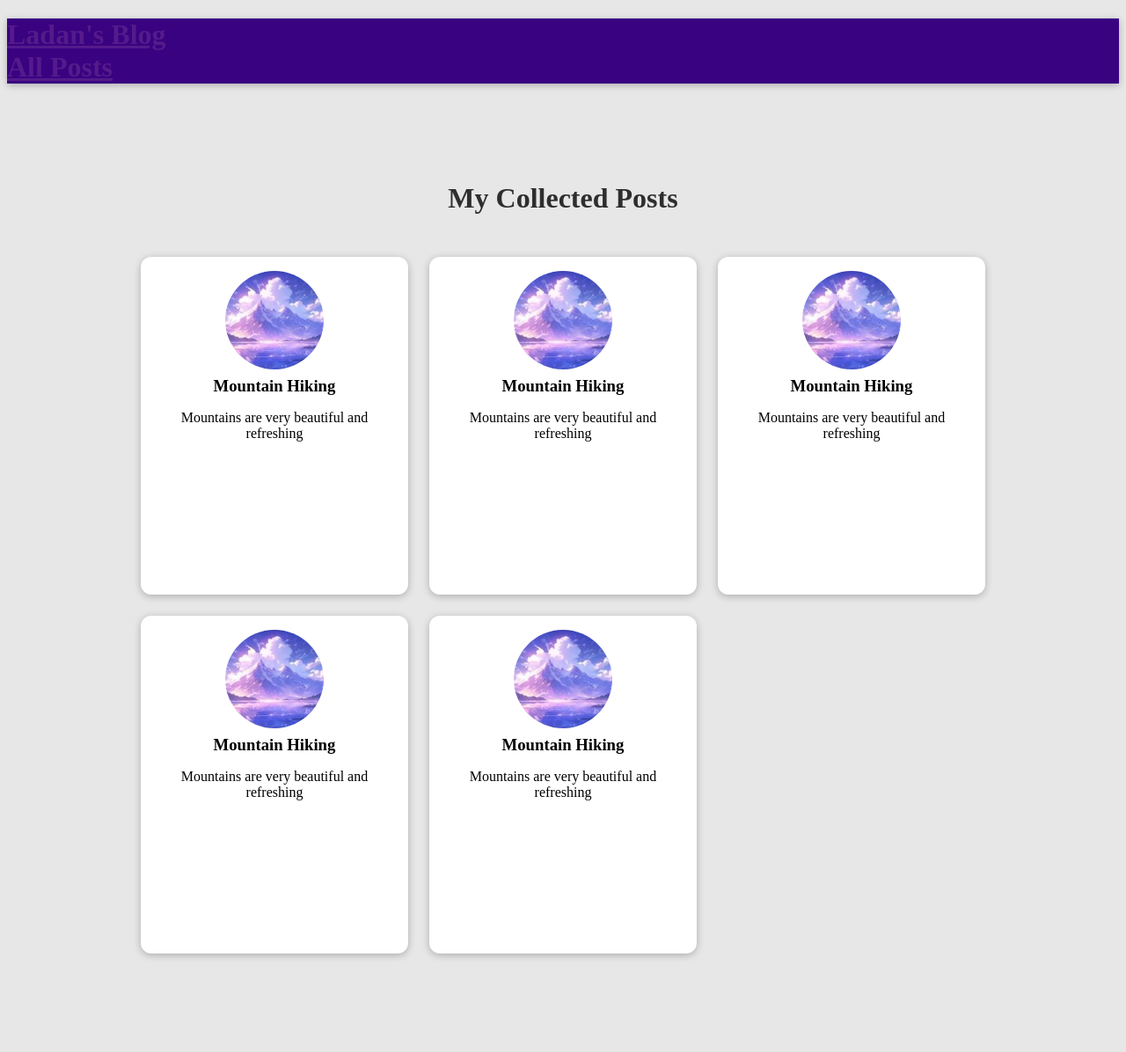
After one commit to Laaad/MyBlog, a Django app: template my_site/blog/templates/blog/all-posts.html in a window 1280 px wide. The commit adds this page. Shown: the whole page at 88% size. Run offline with Django 5.2, Linux system fonts and the light colour scheme; the template is opened without the code that fills it, so the values that code supplies are empty.

Commit message:
added all posts page + styling

```diff
--- /dev/null
+++ b/my_site/blog/static/blog/all-posts.css
@@ -0,0 +1,43 @@
+body {
+    background-color: #e7e7e7;
+  }
+
+  #main-navigation {
+    background-color: #390281;
+    box-shadow: 0 2px 8px rgba(0, 0, 0, 0.25);
+  }
+
+  #all-posts {
+    margin: 7rem auto;
+    width: 90%;
+    max-width: 60rem;
+  }
+
+  #all-posts h2 {
+    text-align: center;
+    font-size: 2rem;
+    color: #2e2e2e;
+    margin: 3rem 0;
+  }
+
+  ul {
+    list-style: none;
+    margin: 0;
+    padding: 0;
+    display: grid;
+    grid-template-columns: repeat(auto-fill, minmax(17rem, 1fr));
+    gap: 1.5rem;
+  }
+
+  .post img {
+    width: 7rem;
+    height: 7rem;
+  }
+
+  .post a {
+    height: 22rem;
+    transform-origin: center;
+    box-shadow: 0 2px 8px rgba(0, 0, 0, 0.25);
+    border-radius: 12px;
+    background-color: white;
+  }
--- /dev/null
+++ b/my_site/blog/static/blog/post.css
@@ -0,0 +1,43 @@
+.post {
+    display: flex;
+    flex-direction: column;
+    align-items: center;
+    text-align: center;
+  }
+
+  .post a {
+    text-decoration: none;
+    color: black;
+    transition: all 0.2s ease;
+    padding: 1rem;
+  }
+
+  .post a:hover,
+  .post a:active {
+    transform: scale(1.1);
+    background-color: #390281;
+    color: white;
+  }
+
+  .post img {
+    width: 5rem;
+    height: 5rem;
+    object-fit: cover;
+    border-radius: 50%;
+  }
+
+  .post h3 {
+    margin: 0.25rem 0;
+  }
+
+  .post time {
+    color: #666666;
+    margin: 0.25rem;
+    font-style: italic;
+    font-size: 0.85rem;
+  }
+
+  .post:hover time,
+  .post:active time {
+    color: white;
+  }
--- /dev/null
+++ b/my_site/blog/templates/blog/all-posts.html
@@ -0,0 +1,26 @@
+{% extends 'base.html' %}
+{% load static %}
+
+{% block title %}
+    All My Posts
+{% endblock %}
+
+{% block css_files %}
+<link rel="stylesheet" href="{% static 'blog/post.css' %}">
+<link rel="stylesheet" href="{% static 'blog/all-posts.css' %}" />
+{% endblock %}
+
+{% block content %}
+    <section id="all-posts">
+        <h2>
+            My Collected Posts
+        </h2>
+        <ul>
+            {% include "blog/includes/post.html" %}
+            {% include "blog/includes/post.html" %}
+            {% include "blog/includes/post.html" %}
+            {% include "blog/includes/post.html" %}
+            {% include "blog/includes/post.html" %}
+        </ul>
+    </section>
+{% endblock %}
--- /dev/null
+++ b/my_site/blog/templates/blog/includes/post.html
@@ -0,0 +1,12 @@
+{% load static %}
+<li>
+    <article class="post">
+        <a href="">
+            <img src="{% static 'blog/images/mountain.jpg' %}" alt="Mountain Hiking" />
+            <div class="post__content">
+                <h3>Mountain Hiking</h3>
+                <p>Mountains are very beautiful and refreshing</p>
+            </div>
+        </a>
+    </article>
+</li>
--- a/my_site/blog/views.py
+++ b/my_site/blog/views.py
@@ -8,7 +8,7 @@ def starting_page(request):
 
 
 def posts(request):
-    pass
+    return render(request, "blog/all-posts.html")
 
 
 def post_detail(request):
--- a/my_site/templates/base.html
+++ b/my_site/templates/base.html
@@ -11,6 +11,14 @@
         {% endblock %}
     </head>
     <body>
+        <header id="main-navigation">
+            <h1>
+                <a href="">Ladan's Blog</a>
+                <nav>
+                    <a href="">All Posts</a>
+                </nav>
+            </h1>
+        </header>
         {% block content %}
         {% endblock %}
     </body>
```
Also changed, not shown: my_site/blog/templates/blog/index.html (+2 -20 lines).
